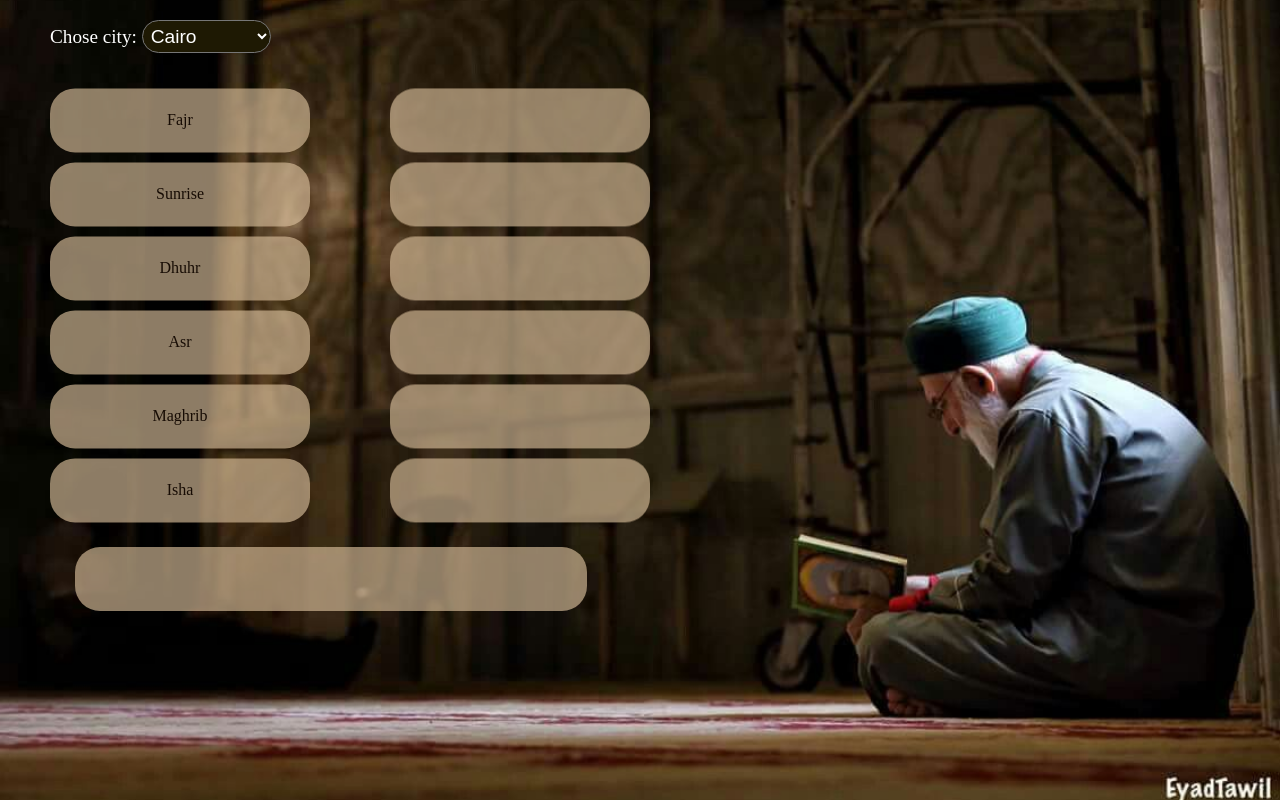
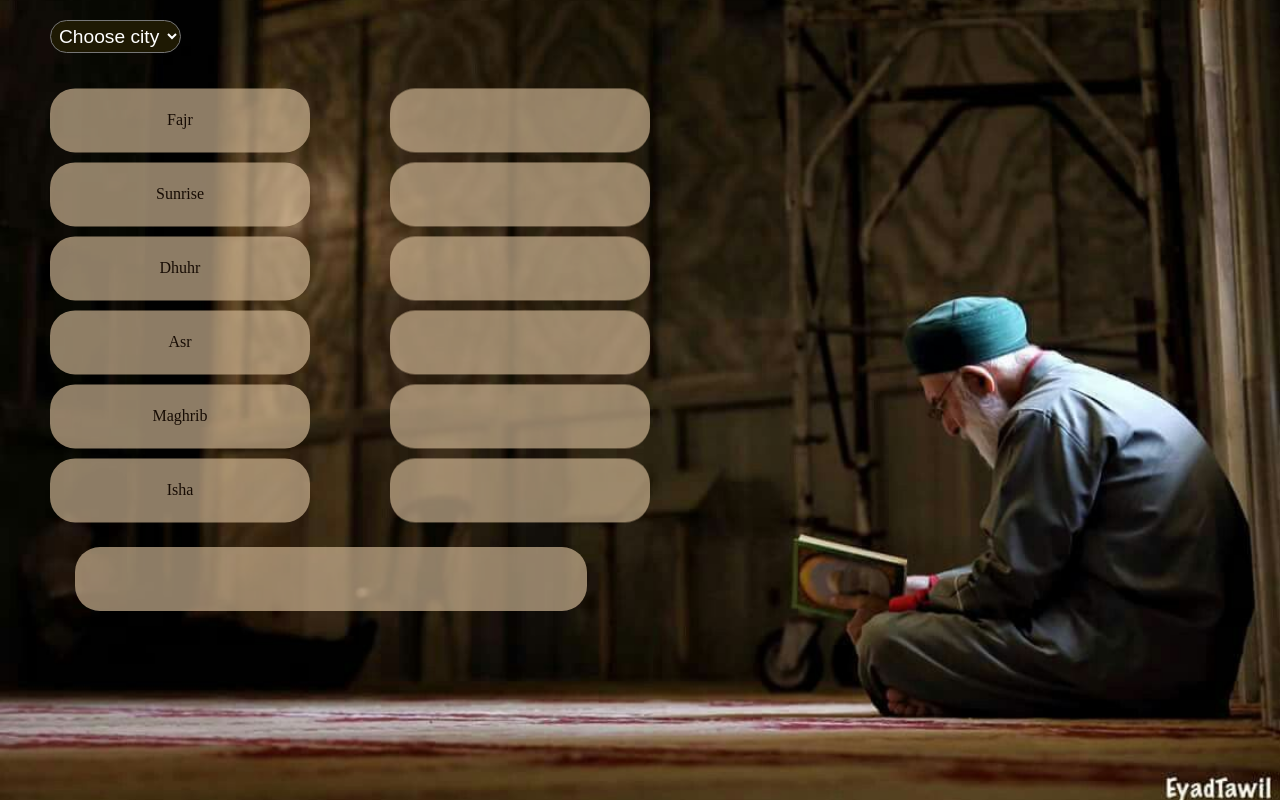
Before and after one commit to rawanzahra/Prayer-Times-Website, a website: page index.html in a window 1280 px wide. Drawn offline with nearby package versions, Linux system fonts and the light colour scheme; no server answers.

Commit message:
Add files via upload

```diff
--- a/index.html
+++ b/index.html
@@ -10,9 +10,9 @@
 <body>
  <div class="cont">
     <div class="location">
-        <label for="city-select">Chose city: </label>
         <select id="city-select" onchange="getlocation(this.value)">
-        <option value="Cairo,Egypt" selected>Cairo</option>
+        <option value="" selected disabled hidden>Choose city</option>
+        <option value="Cairo,Egypt">Cairo</option>
         <option value="Alexandria,Egypt">Alexandria</option>
         <option value="Ismailia,Egypt">Ismailia</option>
         <option value="Gharbia,Egypt">Gharbia</option>
--- a/logic.js
+++ b/logic.js
@@ -47,7 +47,7 @@ onload=function getUserlocation(){
     }
 
 }
-getlocation(document.getElementById('city-select').value);
+
 function getlocation(value){
     let [city,country]=value.split(',');
     axios.get(`https://api.aladhan.com/v1/timingsByCity?city=${city}&country=${country}`)
```
